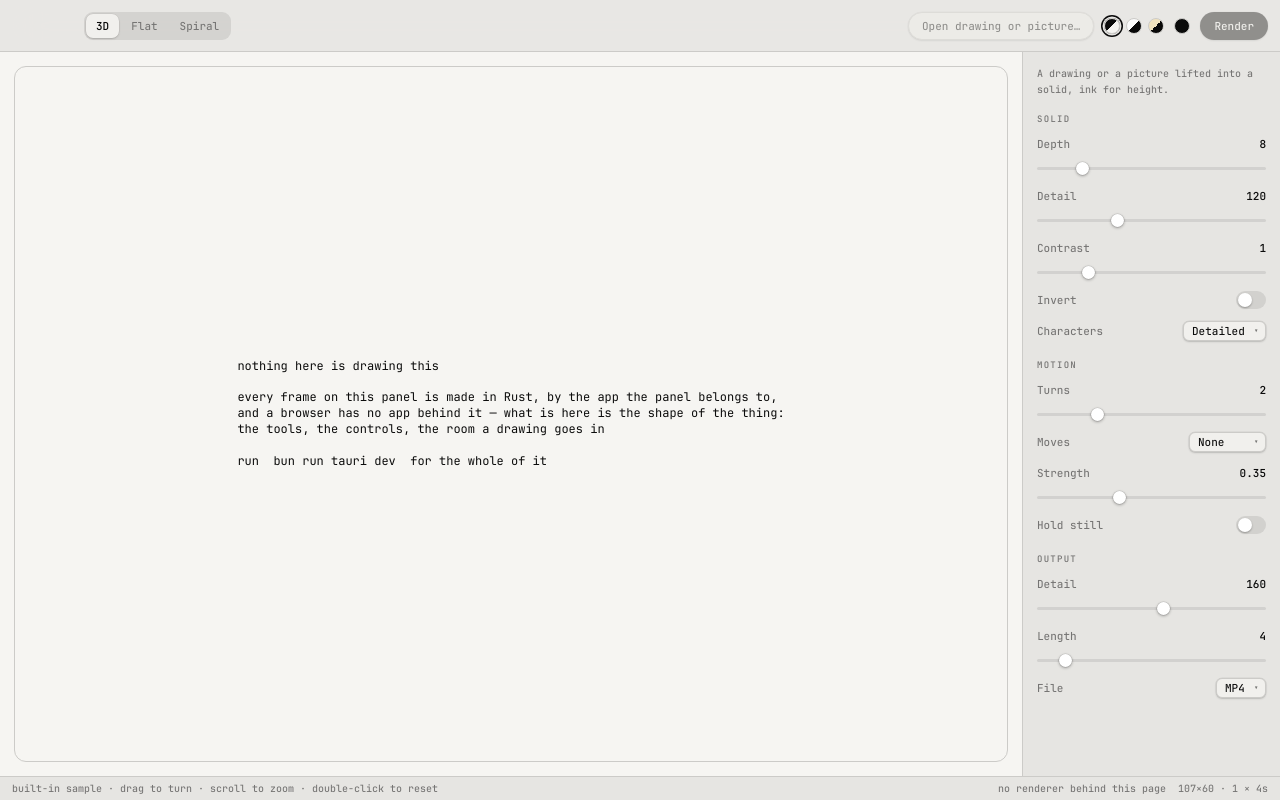
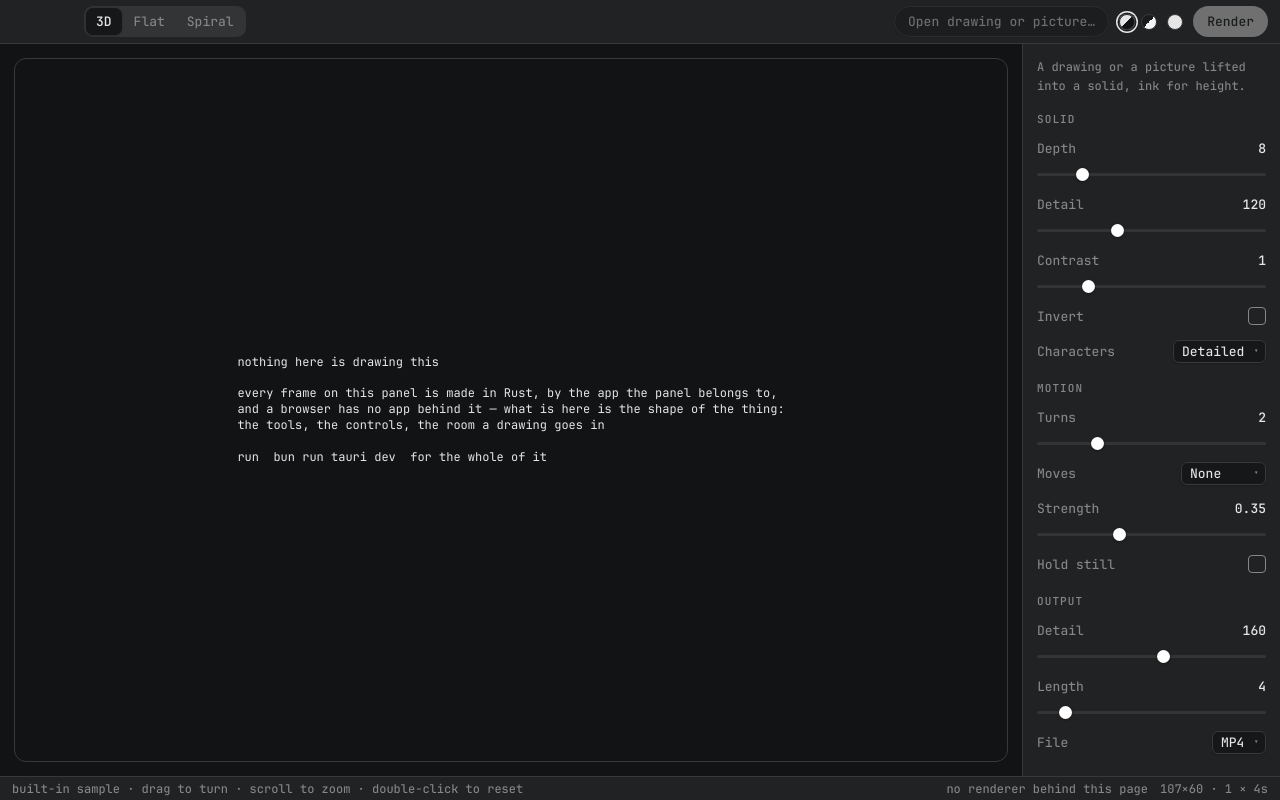
Before and after one commit to latent-9/reasciiary-ascii-art-generator, a website built with Vite: page index.html in a window 1280 px wide. Built offline with nearby package versions, Linux system fonts and the light colour scheme.

Commit message:
Match the window to the editor it is built beside
The coloured, translucent schemes read as a thing apart from the workspace around them. Drop them for two neutral greys — a near-white on the editor's own near-black `#121314` — and paint the chrome as one flat opaque surface rather than frosted glass. Size the panel type up towards the editor's own scale, and redraw the boolean switches as its checkbox, whose filled tick reads on a dark panel where a sliding pill lost its track.

```diff
--- a/index.html
+++ b/index.html
@@ -18,7 +18,7 @@
       <button class="chip" id="open">Open…</button>
       <div class="themes" id="themes"></div>
       <label class="tint" for="tint" title="The colour the drawing comes out in">
-        <input type="color" id="tint" value="#0b0b0b" />
+        <input type="color" id="tint" value="#e6e6e6" />
       </label>
       <button class="chip filled" id="render">Render</button>
     </header>
--- a/src-tauri/tauri.conf.json
+++ b/src-tauri/tauri.conf.json
@@ -20,7 +20,7 @@
         "minHeight": 460,
         "titleBarStyle": "Overlay",
         "hiddenTitle": true,
-        "backgroundColor": "#0c0c0e"
+        "backgroundColor": "#121314"
       }
     ],
     "security": {
--- a/src/main.ts
+++ b/src/main.ts
@@ -14,9 +14,12 @@ import type { Camera, Control, Group, Tool } from "./tools";
 type Theme = { name: string; ink: string; paper: string };
 
 const THEMES: Theme[] = [
-  { name: "Ink", ink: "#0b0b0b", paper: "#f6f5f2" },
-  { name: "Paper", ink: "#fbfbfb", paper: "#080808" },
-  { name: "Bone", ink: "#f2e3bd", paper: "#0a0908" },
+  // Two neutral greys, no hue in either — a near-white ink on the same near-black
+  // the editor this app is built in sits on (VS Code's `#121314`), so the window
+  // reads as one more panel of that workspace rather than a coloured thing beside
+  // it. The light pair is the same relationship inverted for a bright room.
+  { name: "Dark", ink: "#e6e6e6", paper: "#121314" },
+  { name: "Light", ink: "#1a1b1c", paper: "#f5f5f5" },
 ];
 
 /// What the export writes, which is the same question whatever tool answered
--- a/src/styles.css
+++ b/src/styles.css
@@ -33,8 +33,8 @@
      mixed from them, so the chrome follows the art rather than sitting in some
      third palette of its own — and a theme is then a real choice about the
      output instead of a skin. */
-  --ink: #0b0b0b;
-  --paper: #f6f5f2;
+  --ink: #e6e6e6;
+  --paper: #121314;
 
   /* What the drawing itself comes out in. A scheme sets this when it is picked
      and the swatch beside it then overrides it, so the object can be any colour
@@ -61,7 +61,7 @@
   --raised: color-mix(in srgb, var(--paper) 98%, var(--ink));
   --lift: 0 1px 2px rgb(0 0 0 / 0.16), 0 0 0 0.5px rgb(0 0 0 / 0.07);
 
-  --toolbar-height: 52px;
+  --toolbar-height: 44px;
 }
 
 * {
@@ -75,9 +75,11 @@ body {
   height: 100%;
   overflow: hidden;
   font-family: "JetBrains Mono", ui-monospace, monospace;
-  /* Medium throughout the chrome. The panel runs at 10 and 11px against a dark
+  /* Medium throughout the chrome. The panel runs at 11 to 13px against a dark
      background, where Regular thins out to the point of being hard to read. */
   font-weight: 500;
+  /* Solid and opaque, the way the editor this lives beside is. The window is one
+     flat surface, not a pane of glass over the desktop. */
   background: var(--bg);
   color: var(--fg);
   -webkit-font-smoothing: antialiased;
@@ -100,8 +102,7 @@ body {
   align-items: center;
   gap: 10px;
   padding: 0 12px;
-  background: color-mix(in srgb, var(--chrome) 88%, transparent);
-  backdrop-filter: saturate(180%) blur(20px);
+  background: var(--chrome);
   border-bottom: 0.5px solid var(--line);
 }
 
@@ -149,7 +150,7 @@ body {
 
 button {
   font-family: inherit;
-  font-size: 11px;
+  font-size: 13px;
   font-weight: 500;
   color: var(--fg);
   background: var(--raised);
@@ -320,8 +321,8 @@ button[hidden] {
 }
 
 .blurb {
-  font-size: 10px;
-  line-height: 1.55;
+  font-size: 12px;
+  line-height: 1.6;
   color: var(--dim);
   margin-bottom: 16px;
 }
@@ -331,12 +332,12 @@ section {
 }
 
 h2 {
-  font-size: 9px;
+  font-size: 11px;
   font-weight: 600;
-  letter-spacing: 0.14em;
+  letter-spacing: 0.1em;
   text-transform: uppercase;
   color: var(--dim);
-  margin-bottom: 9px;
+  margin-bottom: 10px;
 }
 
 .control {
@@ -350,8 +351,8 @@ h2 {
   align-items: center;
   justify-content: space-between;
   gap: 8px;
-  min-height: 20px;
-  font-size: 11px;
+  min-height: 24px;
+  font-size: 13px;
   color: var(--dim);
 }
 
@@ -400,7 +401,7 @@ input[type="range"]::-webkit-slider-thumb:active {
 .popup select {
   appearance: none;
   font-family: inherit;
-  font-size: 11px;
+  font-size: 13px;
   font-weight: 500;
   color: var(--fg);
   background: var(--raised);
@@ -422,11 +423,13 @@ input[type="range"]::-webkit-slider-thumb:active {
   pointer-events: none;
 }
 
-/* Switches */
-
+/* Switches — a checkbox in the shape the editor's own settings use, so the
+   state reads at a glance: an empty bordered box when off, a filled box with a
+   tick when on. A sliding pill loses its track against a dark panel, which is
+   the whole reason to draw a box that is always there instead. */
 .toggle {
   position: relative;
-  width: 30px;
+  width: 18px;
   height: 18px;
   flex: none;
   cursor: pointer;
@@ -442,30 +445,34 @@ input[type="range"]::-webkit-slider-thumb:active {
   display: block;
   width: 100%;
   height: 100%;
-  border-radius: 999px;
-  background: var(--well);
-  transition: background 0.16s;
+  border-radius: 4px;
+  border: 1px solid var(--dim);
+  background: transparent;
+  transition: background 0.14s, border-color 0.14s;
 }
 
+/* The tick: two sides of a box turned to a check, drawn in the panel's own dark
+   so it reads on the light fill. Scaled away until the box is checked. */
 .toggle i::after {
   content: "";
   position: absolute;
+  left: 6px;
   top: 2px;
-  left: 2px;
-  width: 14px;
-  height: 14px;
-  border-radius: 50%;
-  background: #fff;
-  box-shadow: 0 1px 2px rgb(0 0 0 / 0.3);
-  transition: transform 0.16s;
+  width: 4px;
+  height: 8px;
+  border: solid var(--paper);
+  border-width: 0 2px 2px 0;
+  transform: rotate(45deg) scale(0);
+  transition: transform 0.14s;
 }
 
 .toggle input:checked + i {
   background: var(--accent);
+  border-color: var(--accent);
 }
 
 .toggle input:checked + i::after {
-  transform: translateX(12px);
+  transform: rotate(45deg) scale(1);
 }
 
 /* Status bar */
@@ -478,7 +485,7 @@ input[type="range"]::-webkit-slider-thumb:active {
   padding: 0 12px;
   background: var(--chrome);
   border-top: 0.5px solid var(--line);
-  font-size: 10px;
+  font-size: 12px;
   color: var(--dim);
   white-space: nowrap;
 }
```
